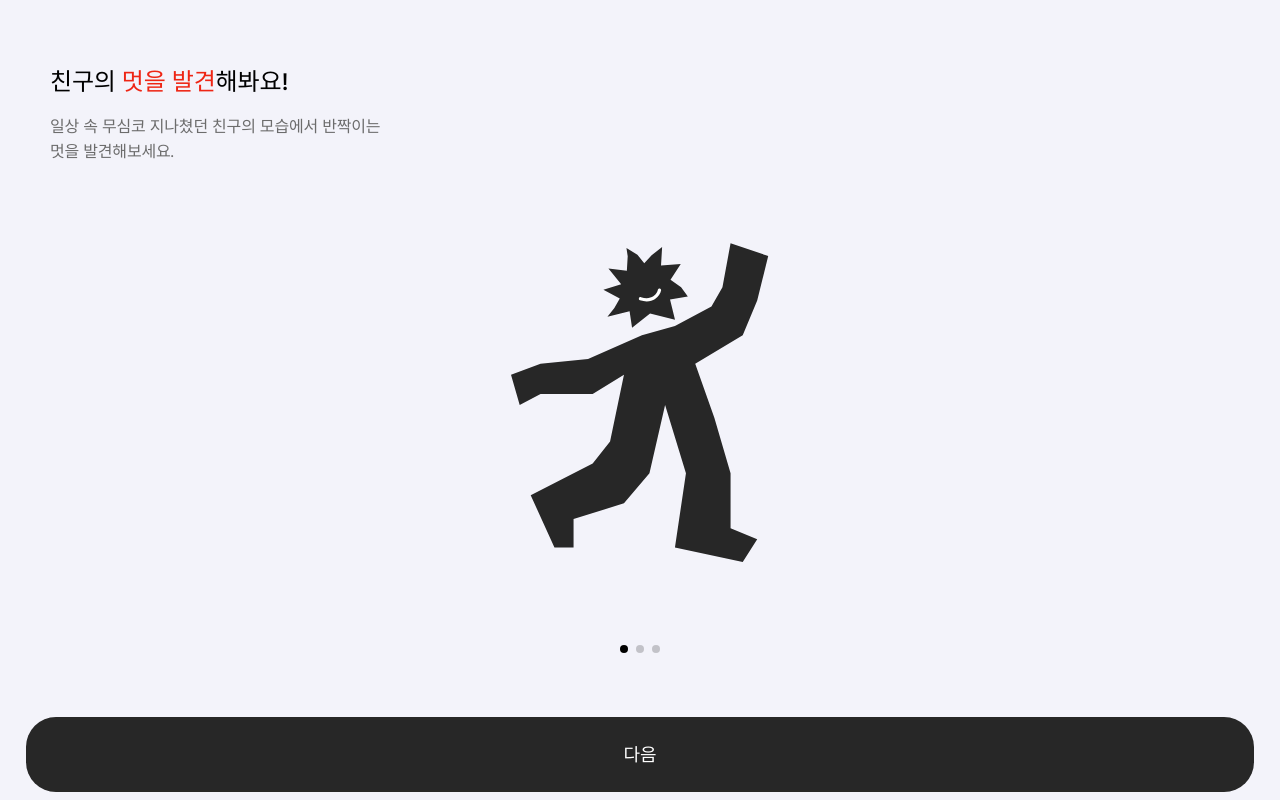
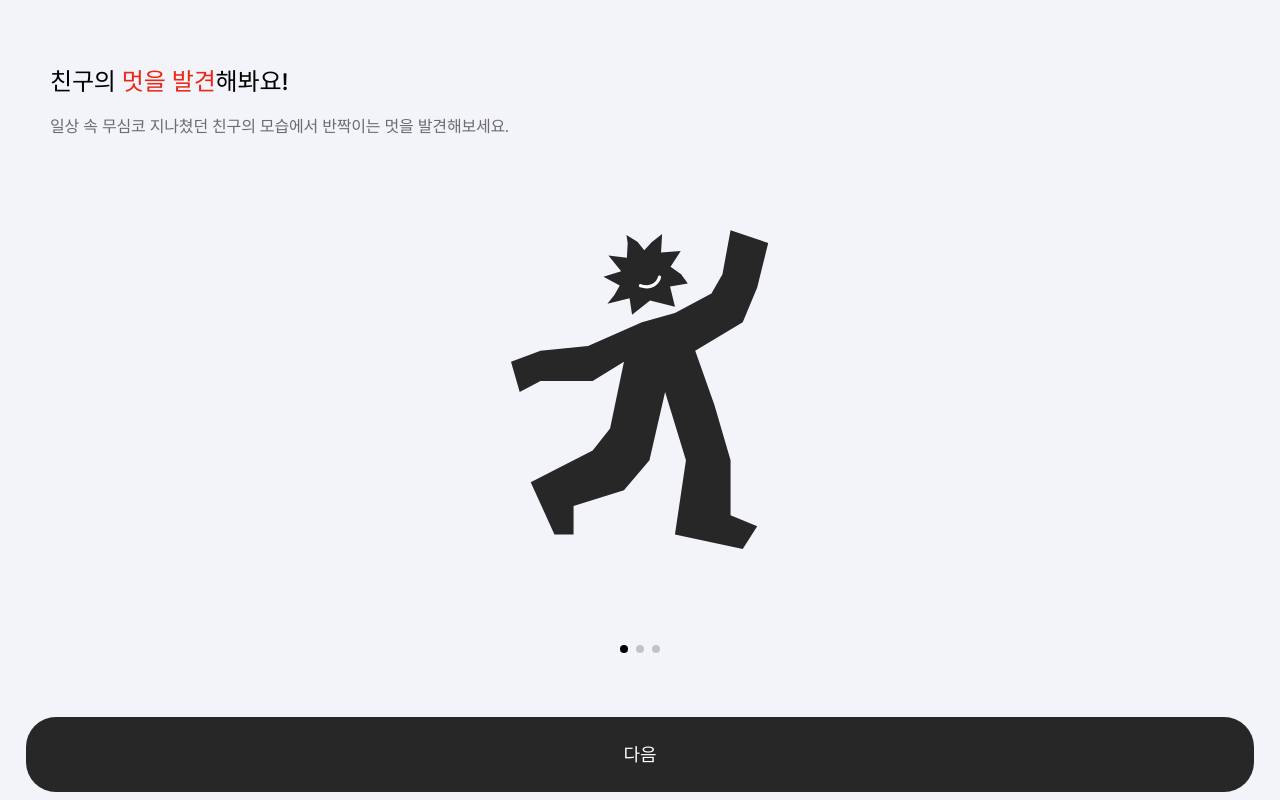
Before and after one commit to meotto-side-project/meotto, a Next.js app in the folder frontend/apps/web/: page /onboarding in a window 1280 px wide. Built offline with nearby package versions, Linux system fonts and the light colour scheme.

Commit message:
fix(web): 온보딩 설명 강제 줄바꿈 제거
- 좁은 화면에서 설명이 세 줄로 깨지지 않도록 화면 폭에 맞춰 줄바꿈

```diff
--- a/frontend/apps/web/src/components/features/onboarding/OnboardingCarousel/OnboardingCarousel.tsx
+++ b/frontend/apps/web/src/components/features/onboarding/OnboardingCarousel/OnboardingCarousel.tsx
@@ -49,7 +49,7 @@ const OnboardingCarousel = ({
             <span className="text-tomato">{slide.titleHighlight}</span>
             {slide.titleAfter}
           </h1>
-          <p className="text-body-m leading-6.25 whitespace-pre-line text-gray-500">
+          <p className="text-body-m leading-6.25 text-gray-500">
             {slide.description}
           </p>
         </div>
--- a/frontend/apps/web/src/components/features/onboarding/constants/slides.ts
+++ b/frontend/apps/web/src/components/features/onboarding/constants/slides.ts
@@ -12,7 +12,7 @@ export const ONBOARDING_SLIDES: OnboardingSlide[] = [
     titleHighlight: "멋을 발견",
     titleAfter: "해봐요!",
     description:
-      "일상 속 무심코 지나쳤던 친구의 모습에서 반짝이는\n멋을 발견해보세요.",
+      "일상 속 무심코 지나쳤던 친구의 모습에서 반짝이는 멋을 발견해보세요.",
     image: {
       src: "/images/onboarding/onboarding-1.svg",
       width: 258,
@@ -23,7 +23,7 @@ export const ONBOARDING_SLIDES: OnboardingSlide[] = [
     titleHighlight: "토마토 도장",
     titleAfter: "에 마음을 담아\n친구에게 전달해보세요!",
     description:
-      "평소 말로는 전하기 쑥스러웠던 마음을 귀여운\n토마토 도장에 담아 전해보세요.",
+      "평소 말로는 전하기 쑥스러웠던 마음을 귀여운 토마토 도장에 담아 전해보세요.",
     image: {
       src: "/images/onboarding/onboarding-2.svg",
       width: 270,
@@ -34,7 +34,7 @@ export const ONBOARDING_SLIDES: OnboardingSlide[] = [
     titleHighlight: "받은 토마토",
     titleAfter: "를 차곡차곡 모아요!",
     description:
-      "친구들이 보내준 토마토 도장을 나만의 칭찬판에\n기록하고 언제든 다시 확인해요.",
+      "친구들이 보내준 토마토 도장을 나만의 칭찬판에 기록하고 언제든 다시 확인해요.",
     image: {
       src: "/images/onboarding/onboarding-3.svg",
       width: 366,
```
